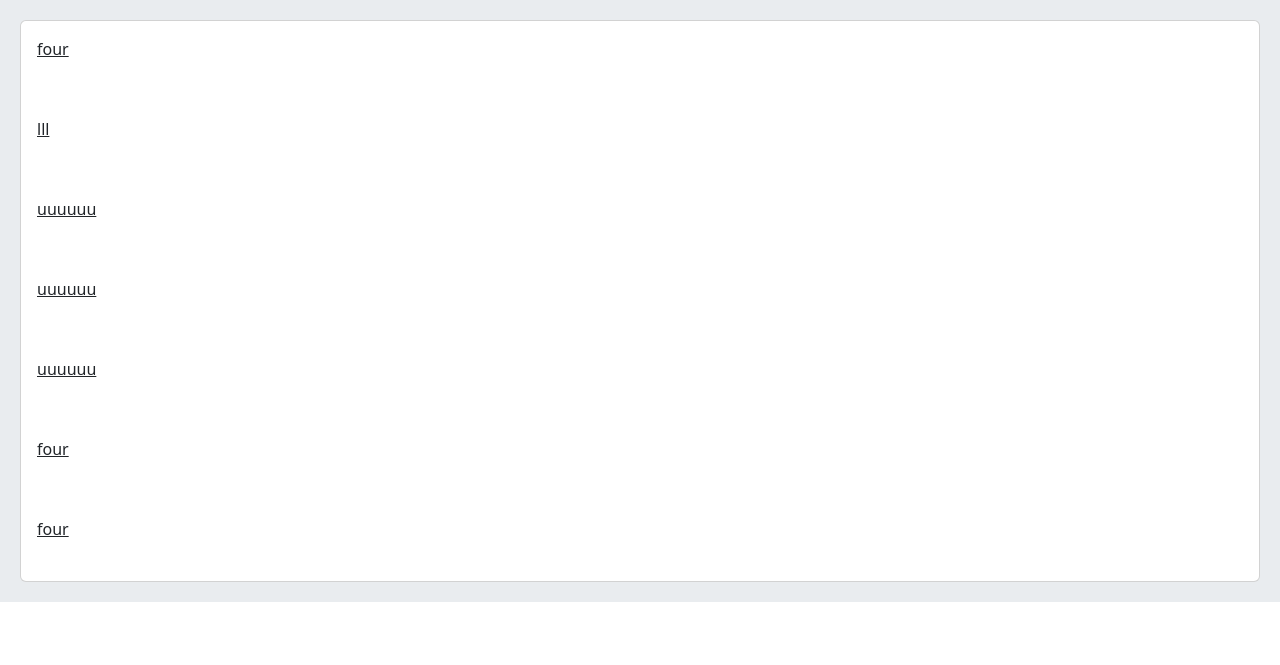
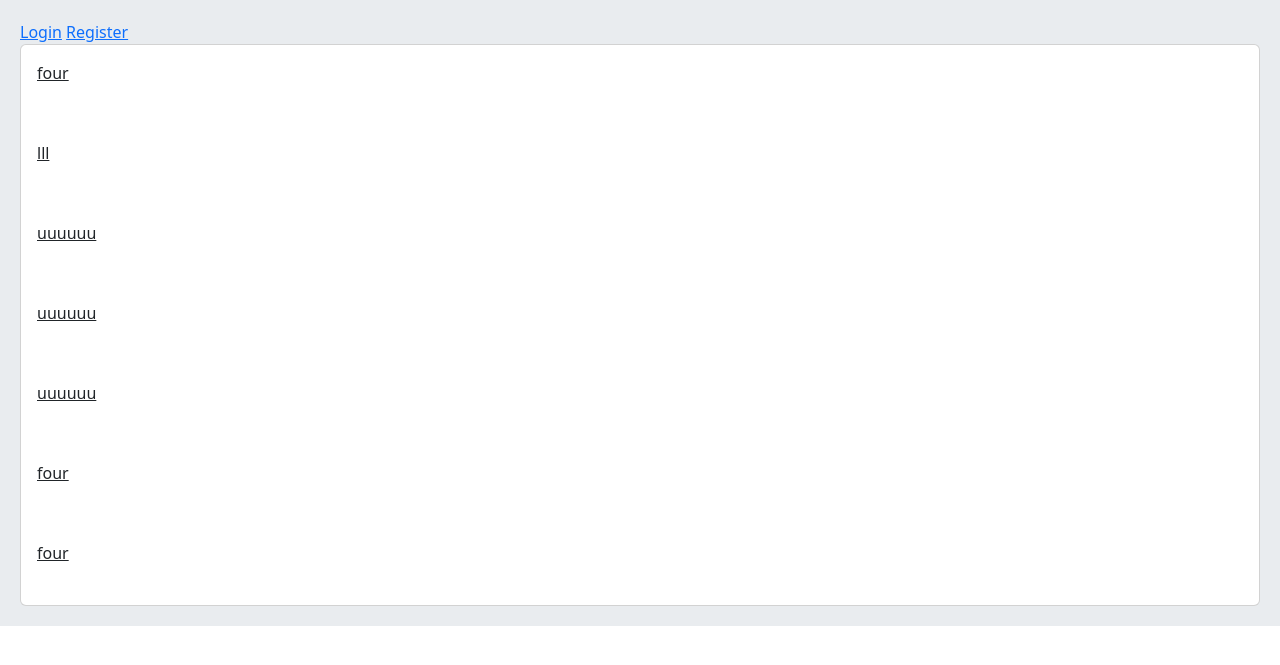
Before and after one commit to Bsh-1996/Django_Basics, a Django app: page / in a window 1280 px wide. Shown: the part 56-721 px from the top of the page. Run offline with Django 4.2, Linux system fonts and the light colour scheme; data comes from the database, SQL or seed files in the repository.

Commit message:
login and register link

```diff
--- a/Django_Basic/templates/home.html
+++ b/Django_Basic/templates/home.html
@@ -1,10 +1,19 @@
 {% extends 'base.html' %}
 
-{% block title %} Home{% endblock %}
+{% block title %} Home {% endblock %}
 
 
 
 {% block content %}
+
+{% if request.is_authenticated %}
+    <a href="{% url 'user_login' %}">logout</a>
+{% else %}
+    <a href="{% url 'user_login' %}">Login</a>
+    <a href="{% url 'user_login' %}">Register</a>
+{% endif %}
+
+
     <div class="card">
 
         {% for todo in todos %}
```
